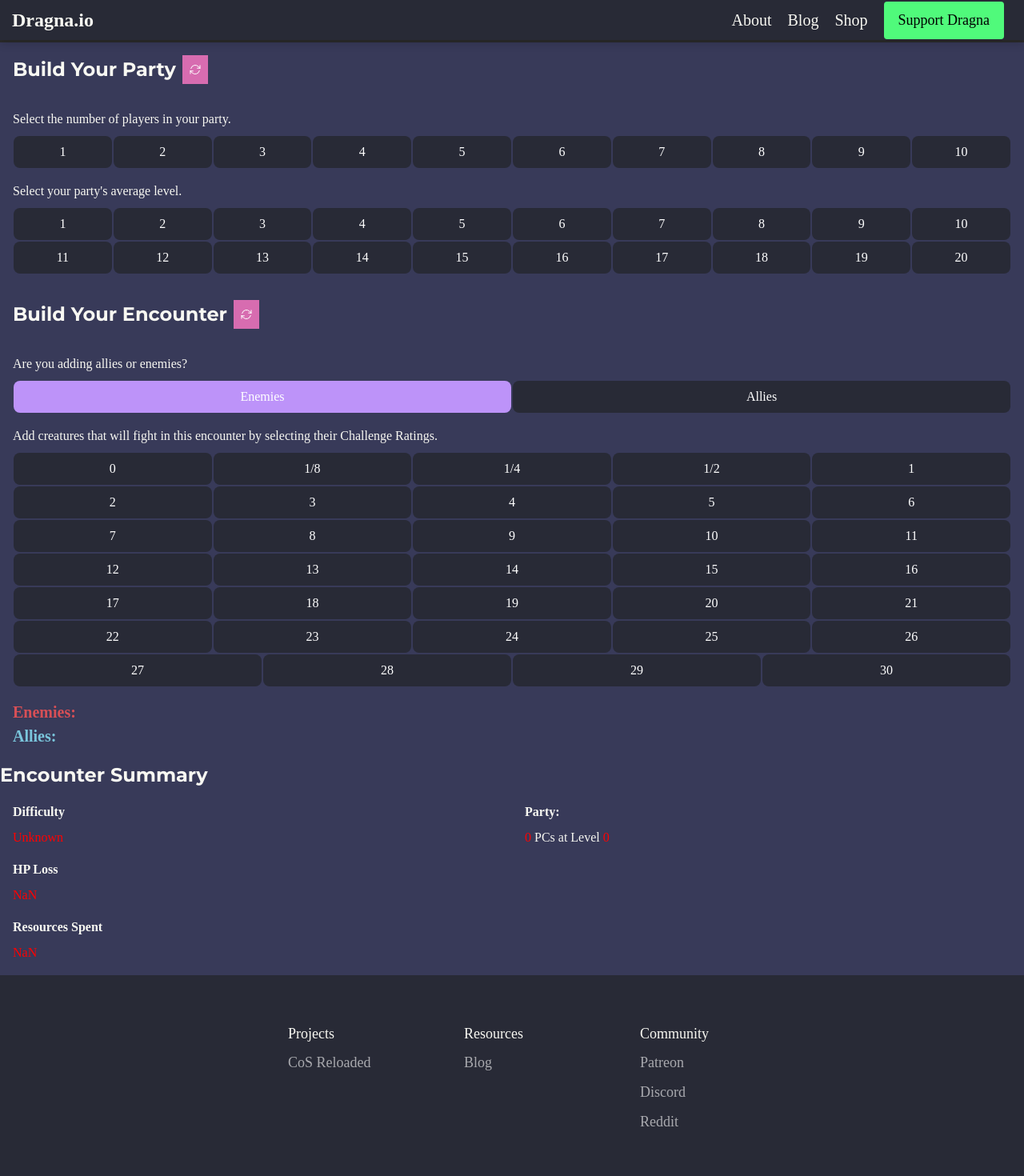
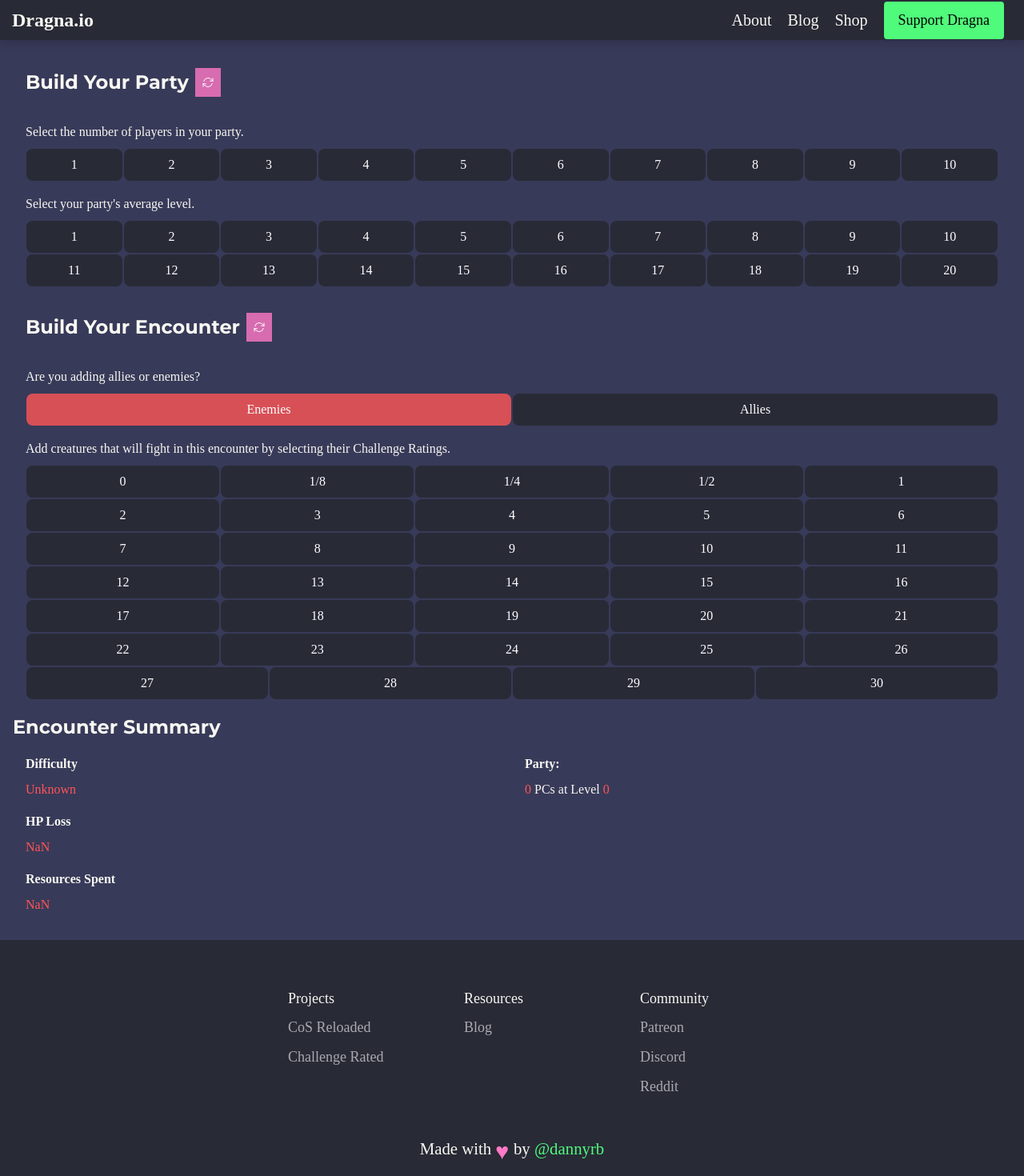
Before and after one commit to dannyrb/dragna.io, a Next.js app: page /challenge-rated in a window 1280 px wide. Shown: the top 1470 px of the page at 80% size. Built offline with nearby package versions, Linux system fonts and the light colour scheme; a web font is replaced by a local one.

Commit message:
try again

```diff
--- a/src/components/ButtonToggle/ButtonToggle.module.css
+++ b/src/components/ButtonToggle/ButtonToggle.module.css
@@ -28,9 +28,16 @@
     -moz-appearance: none;
 }
 
-.option:hover,
-.option:focus {
-    background: var(--button-bg-hover);
+.option.Allies:hover,
+.option.Allies:focus,
+.option.Allies.selected {
+    background: rgba(var(--rgbCyan), 0.8);
+}
+
+.option.Enemies:hover,
+.option.Enemies:focus,
+.option.Enemies.selected {
+    background: rgba(var(--rgbRed), 0.8);
 }
 
 .option:focus {
@@ -41,12 +48,3 @@
 .option:active {
     transform: scale(0.99);
 }
-
-.option.selected {
-    background-color: var(--button-bg--active);
-}
-
-.option.selected:hover,
-.option.selected:focus {
-    background: var(--button-bg-hover--active);
-}
--- a/src/components/ButtonToggle/ButtonToggle.tsx
+++ b/src/components/ButtonToggle/ButtonToggle.tsx
@@ -19,7 +19,7 @@ export default function ButtonGrid({ label, options, onClick, selectedValue }: B
         {options.map((option, i) => (
           <button
             key={i}
-            className={`${styles.option} ${option.value === selectedValue ? styles.selected : ''}`}
+            className={`${styles.option} ${styles[option.displayText]} ${option.value === selectedValue ? styles.selected : ''}`}
             onClick={() => onClick(option.value)}
           >
             {option.displayText}
--- a/src/components/Footer.tsx
+++ b/src/components/Footer.tsx
@@ -23,6 +23,10 @@ class Footer extends Component {
             url: "https://www.patreon.com/posts/84429238",
             isExternal: true
           },
+          {
+            name: "Challenge Rated",
+            url: "/challenge-rated"
+          }
         ],
       },
       {
--- a/src/components/PageHome/CardBuildYourEncounter/CardBuildYourEncounter.tsx
+++ b/src/components/PageHome/CardBuildYourEncounter/CardBuildYourEncounter.tsx
@@ -117,7 +117,11 @@ type EnemiesListProps = {
 }
 
 function EnemiesList({ enemyCrOccurrences, addEnemy, removeEnemy }: EnemiesListProps) {
-    return (
+    if(Object.keys(enemyCrOccurrences).length === 0) {
+      return <></>
+    }
+
+  return (
         <>
             <h3 className={styles.enemyTitle}>Enemies:</h3>
             <div style={{ display: 'flex', flexDirection: 'column' }}>
@@ -150,7 +154,11 @@ type AlliesListProps = {
 }
 
 function AlliesList({ allyCrOccurrences, addAlly, removeAlly }: AlliesListProps) {
-    return (
+  if(Object.keys(allyCrOccurrences).length === 0) {
+    return <></>
+  }
+
+  return (
         <>
             <h3 className={styles.allyTitle}>Allies:</h3>
             <div style={{ display: 'flex', flexDirection: 'column' }}>
--- /dev/null
+++ b/src/pages/challenge-rated.module.css
@@ -0,0 +1,3 @@
+.textDynamic {
+    color: rgba(var(--rgbRed), 1);
+}
--- a/src/pages/challenge-rated.tsx
+++ b/src/pages/challenge-rated.tsx
@@ -10,6 +10,7 @@ import CardBuildYourParty from '@/components/PageHome/CardBuildYourParty/CardBui
 import CardBuildYourEncounter from '@/components/PageHome/CardBuildYourEncounter/CardBuildYourEncounter';
 
 import Theme from '@/layouts/Theme'
+import styles from './challenge-rated.module.css';
 
 
 // const inter = Inter({ subsets: ['latin'] });
@@ -45,8 +46,9 @@ export default function Home() {
       </Head>
 
       <Theme>
-        <main>
-          <Banner />
+        <main style={{ marginTop: '53px'}}>
+          <div style={{ padding: '16px'}}>
+          {/* <Banner /> */}
 
           <section>
             <Container>
@@ -114,8 +116,9 @@ export default function Home() {
           </section>
 
           {/* </Drawer> */}
+          </div>
+        </main>
 
-        </main>
       </Theme>
     </>
   )
@@ -127,7 +130,7 @@ type DynamicTextProps = {
 
 function DynamicText({children}: DynamicTextProps) {
   return (
-    <span style={{ color: 'red' }}>
+    <span className={styles.textDynamic}>
       {children}
     </span>
   )
```
